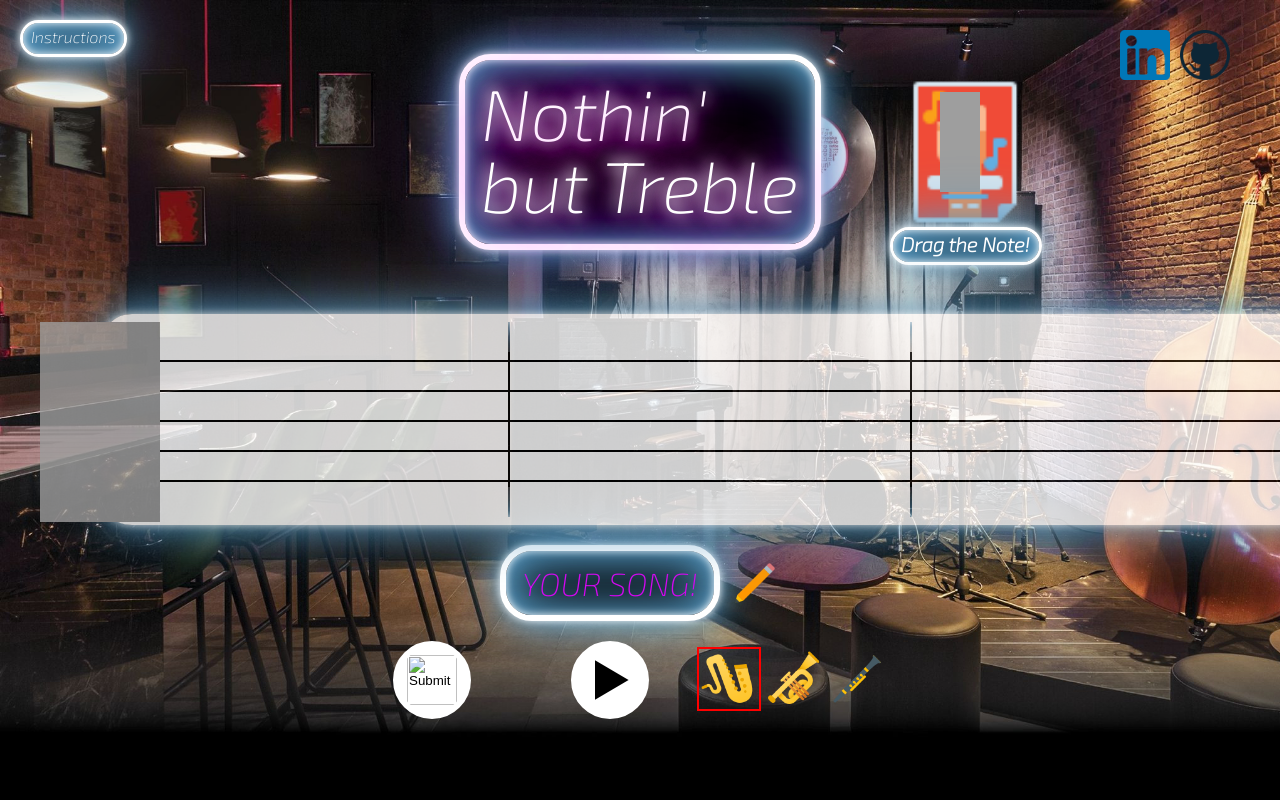
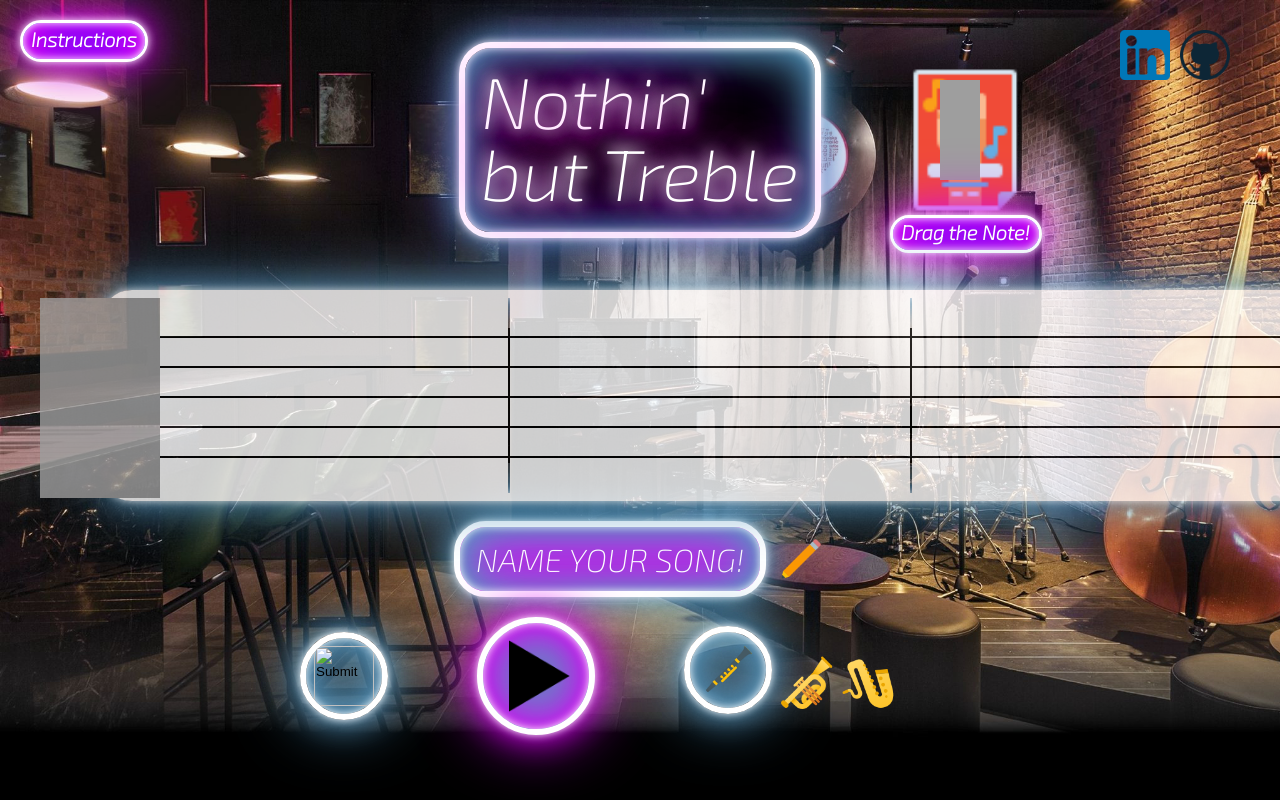
Before and after one commit to anthony-chao/Nothin-but-Treble, a website built with webpack: page index.html in a window 1280 px wide. Built offline with Linux system fonts and the light colour scheme; grey boxes are pictures that could not be loaded.

Commit message:
added styling to buttons

```diff
--- a/index.html
+++ b/index.html
@@ -44,7 +44,7 @@
         <!-- add song name function -->
       <div class="belowMusicSheet">
         <div class="renameSong">
-          <span id="outputName">Your song!</span>
+          <span id="outputName">Name Your Song!</span>
         <!-- <button id="updateSongNameButton">Song Name</button> -->
 
         <img src="./src/images/editButton.png" alt="" id="updateSongNameButton">
@@ -74,16 +74,16 @@
         </select> -->
         <form action="" id="instrumentSelector">
           <label>
-              <input type="radio" name="radiobutton" value="saxophone" checked="checked">
-              <img src="./src/images/saxophone.png" alt="">
+              <input type="radio" name="radiobutton" value="clarinet" checked="checked">
+              <img src="./src/images/clarinet.png" alt="">
           </label>
           <label>
               <input type="radio" name="radiobutton" value="trumpet">
               <img src="./src/images/trumpet.png" alt="">
           </label>
           <label>
-              <input type="radio" name="radiobutton" value="clarinet">
-              <img src="./src/images/clarinet.png" alt="">
+              <input type="radio" name="radiobutton" value="saxophone">
+              <img src="./src/images/saxophone.png" alt="">
           </label>
         </form>
         </div>
--- a/src/classes/sheet.js
+++ b/src/classes/sheet.js
@@ -63,11 +63,6 @@ class Sheet {
         e.stopPropagation();
         return false;
       }
-
-      function resetCountObject() {
-        for (let member in countObject) { delete countObject[member]};
-      }
-
     }
 
     setupSheet() {
--- a/src/index.js
+++ b/src/index.js
@@ -11,7 +11,7 @@ document.addEventListener("DOMContentLoaded", () => {
   const player = new Player();
   const playButton = document.getElementById('playButton');
   let instruments = {saxophone:'saxophone', clarinet:'clarinet', trumpet:'trumpet'}
-  let instrument = instruments.saxophone;
+  let instrument = instruments.clarinet;
 
   // this code was used for creating a dropdown for the instruments.
   // const selectInstrument = document.getElementById('instrumentSelector');
@@ -37,8 +37,13 @@ document.addEventListener("DOMContentLoaded", () => {
   });
 
   const resetButton = document.getElementById('resetButton');
-  resetButton.addEventListener('click', player.resetMusicSheet.bind(player));
-  // resetButton.addEventListener('click', sheet.resetCountObject);
+  // resetButton.addEventListener('click', () => {
+  //   player.resetMusicSheet.bind(player)();
+  // });
+
+  resetButton.addEventListener('click', () => {
+    document.location.reload(true);
+  })
 
   let instructionsButton = document.getElementById('instructionsButton');
   instructionsButton.addEventListener('click',sheet.displayInstructions.bind(sheet));
--- a/src/styles/buttons.css
+++ b/src/styles/buttons.css
@@ -23,15 +23,16 @@
 .belowMusicSheet {
     width: 100vw;
     height: 32vh;
-    /* background-image: url(../src/images/jazzbar-bottom.jpeg);
-    background-size: cover; */
 }
 
 .functionalButtons {
+    width: 900px;
     display: flex;
     align-items: center;
     padding-top: 20px;
-    justify-content: center;
+    justify-content: space-between;
+    position: absolute;
+    right: 330px;
 }
 
 #instrumentSelector {
@@ -42,7 +43,7 @@
 /* This is the format to make the output song name in a neon light */
 #outputName {
     font-family: 'Exo 2', sans-serif;
-    background: #000;
+    background: #D705F2;
     --outputName-color: #D705F2;
     --neon-border-color: #5496BF;
     display: flex;
@@ -51,7 +52,7 @@
     font-size: 2rem;
     font-weight: 200;
     font-style: italic;
-    color: #D705F2;
+    color: white;
     padding: 1rem 1rem 1rem;
     border: 0.4rem solid #fff;
     border-radius: 2rem;
@@ -101,30 +102,36 @@
 }
 
 #resetButton {
-    background-color: white;
-    height: 50px;
-    width: 50px;
-    margin-left: 50px;
-    margin-right: 50px;
+    /* margin-left: 50px;
+    margin-right: 150px; */
+    margin-left: 250px;
+    /* background-color: #5496BF; */
+    height: 60px;
+    width: 60px;
     padding: 0.5rem 0.5rem 0.5rem;
     border: 0.4rem solid #fff;
     border-radius: 500px;
     -webkit-border-radius: 500px;
     -moz-border-radius: 500px;
+    --neon-border-color: #5496BF;
+    animation: flicker 100000s infinite alternate;
 }
 
-
 #playButton {
-    margin-left: 50px;
-    margin-right: 50px;
-    background-color: white;
-    height: 50px;
-    width: 50px;
+    /* position: absolute;
+    left: 625px; */
+    /* margin-left: 50px;
+    margin-right: 100px; */
+    background-color: #5496BF;
+    height: 90px;
+    width: 90px;
     padding: 0.5rem 0.5rem 0.5rem;
     border: 0.4rem solid #fff;
     border-radius: 500px;
     -webkit-border-radius: 500px;
     -moz-border-radius: 500px;
+    --neon-border-color: #D705F2;
+    animation: flicker 100000s infinite alternate;
 }
 
 #github {
@@ -139,7 +146,6 @@
     top: 30px;
 }
 
-/* HIDE RADIO */
 [type=radio] {
     position: absolute;
     opacity: 0;
@@ -148,14 +154,19 @@
     display: none;
   }
 
-  /* IMAGE STYLES */
   [type=radio] + img {
     cursor: pointer;
     height: 60px;
     width: 60px;
+    margin-bottom: 10px;
   }
 
-  /* CHECKED STYLES */
   [type=radio]:checked + img {
-    outline: 2px solid #f00;
+    padding: 0.5rem 0.5rem 0.5rem;
+    border: 0.4rem solid #fff;
+    border-radius: 500px;
+    -webkit-border-radius: 500px;
+    -moz-border-radius: 500px;
+    --neon-border-color: #5496BF;
+    animation: flicker 100000s infinite alternate;
   }
--- a/src/styles/header.css
+++ b/src/styles/header.css
@@ -2,7 +2,7 @@
 
 .wrapper {
     width: 100vw;
-    height: 38vh;
+    height: 35vh;
     display: flex;
     align-items: center;
     justify-content: center;
--- a/src/styles/instructions.css
+++ b/src/styles/instructions.css
@@ -6,11 +6,10 @@
     top: 20px;
     left: 20px;
     margin-bottom: 200px;
-    background: #000;
-    --instructionsButton-color: white;
-    --neon-border-color: #5496BF;
-    font-size: 1rem;
-    font-weight: 200;
+    background-color: blue;
+    --neon-border-color: #D705F2;
+    font-size: 1.25rem;
+    font-weight: 900;
     color: white;
     padding: 0.25rem 0.5rem 0.5rem;
     border: 0.2rem solid #fff;
@@ -29,9 +28,8 @@
     color: rgb(0, 0, 0);
     text-align: center;
     border-radius: 6px;
-    /* margin-left: 20px; */
     left: 10px;
-    margin-top: 70px;
+    margin-top: 90px;
     position: absolute;
     z-index: 1;
     transition: opacity,1s;
--- a/src/styles/note.css
+++ b/src/styles/note.css
@@ -19,10 +19,6 @@ li > div > .movingNotes {
 }
 
 .note-box {
-    /* display: flex; */
-    /* position: relative; */
-    /* align-items: left;
-    justify-content: left; */
     position: absolute;
     right: 250px;
     background-image: url(../src/images/poster.png);
@@ -38,12 +34,9 @@ li > div > .movingNotes {
     position: absolute;
     top: 150px;
     width: 130px;
-    background: #000;
+    background-color: blue;
     --instructionsButton-color: white;
-    --neon-border-color: #5496BF;
-    /* font-size: 1rem; */
-    /* font-weight: 200; */
-    /* font-style: italic; */
+    --neon-border-color: #D705F2;
     color: white;
     padding: 0.25rem 0.5rem 0.5rem;
     border: 0.2rem solid #fff;
```
Also changed, not shown: src/styles/sheet.css (+0 -12 lines), dist/main.css, dist/main.js.
